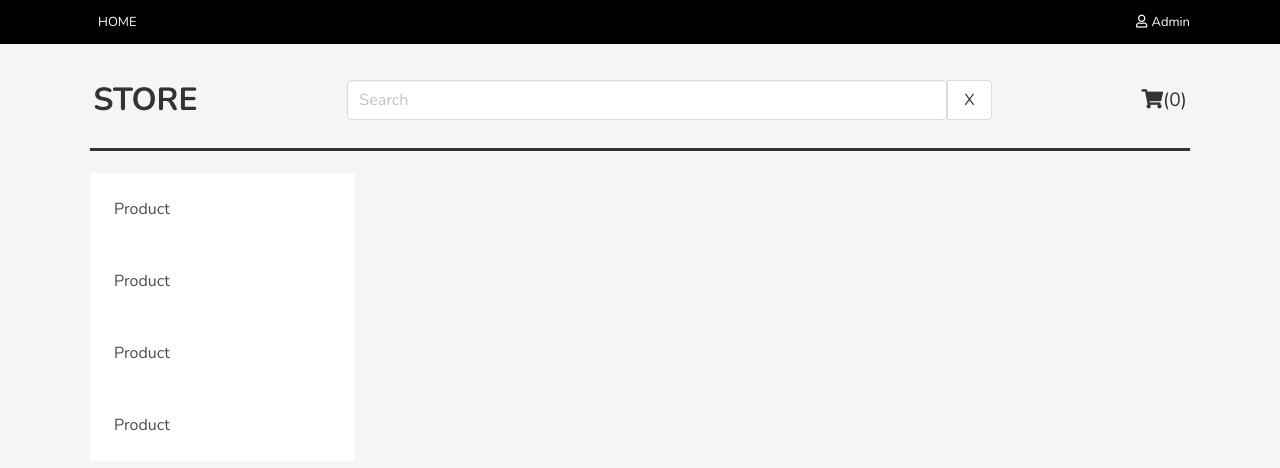
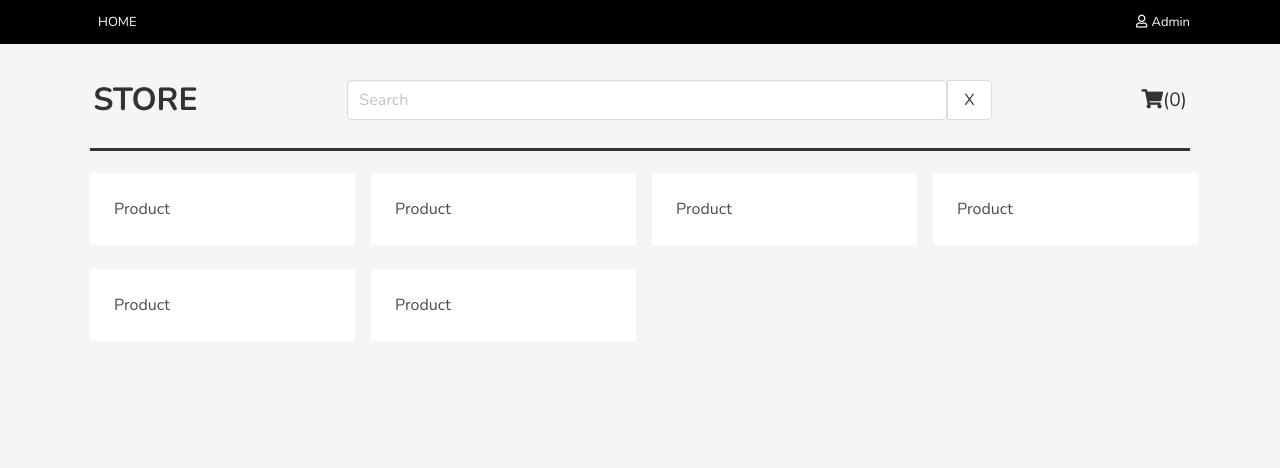
Before and after one commit to ninayeh/react-store, a React (Create React App) app: page / in a window 1280 px wide. Shown: the top 468 px of the page. Built offline with nearby package versions, Linux system fonts and the light colour scheme.

Commit message:
Updated Login and Products Page

```diff
--- a/src/component/Products.js
+++ b/src/component/Products.js
@@ -8,10 +8,29 @@ class Products extends React.Component {
       <div>
         <ToolBox />
         <div className="products">
-          <Product />
-          <Product />
-          <Product />
-          <Product />
+          <div className="columns is-multiline is-desktop">
+            <div className="column is-3">
+              <Product />
+            </div>
+            <div className="column is-3">
+              <Product />
+            </div>
+            <div className="column is-3">
+              <Product />
+            </div>
+            <div className="column is-3">
+              <Product />
+            </div>
+            <div className="column is-3">
+              <Product />
+            </div>
+            <div className="column is-3">
+              <Product />
+            </div>
+
+          </div>
+
+
         </div>
       </div>
     )
--- a/src/pages/Login.js
+++ b/src/pages/Login.js
@@ -3,15 +3,27 @@ import React from 'react'
 
 class Login extends React.Component {
 
+  state = {
+    email: '',
+    password: ''
+  }
+
   handleSubmit = event  => {
     // 1. 阻止預設事件行為
     event.preventDefault();
     // 2. 取得表單的資料
-
+    console.log(this.state)
     // 3. 登入的邏輯
 
     // 4. 跳轉頁面
-    this.props.history.push('/');
+    //this.props.history.push('/');
+  }
+
+  handleChange = e => {
+    this.setState({
+      [e.target.name]: e.target.value
+
+    })
   }
 
   render() {
@@ -21,13 +33,27 @@ class Login extends React.Component {
         <div className="field">
           <label className="lable">Email</label>
           <div className="control">
-            <input className="input" type="text" placeholder="Email" />
+            <input
+              className="input"
+              type="text"
+              placeholder="Email"
+              name="email"
+              onChange= {this.handleChange}
+              value={this.state.email}
+            />
           </div>
         </div>
         <div className="field">
           <label className="lable">Password</label>
           <div className="control">
-            <input className="input" type="text" placeholder="Password" />
+            <input
+              className="input"
+              type="password"
+              placeholder="Password"
+              name="password"
+              onChange= {this.handleChange}
+              value={this.state.password}
+            />
           </div>
         </div>
         <div className="control">
```
